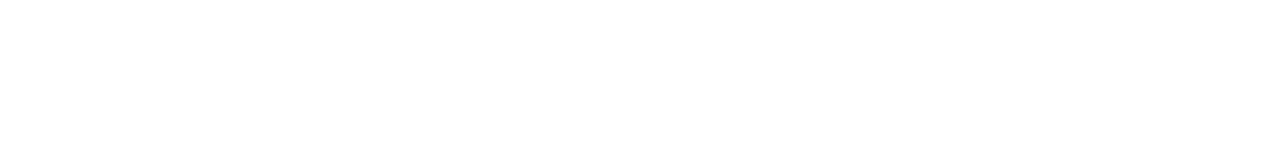
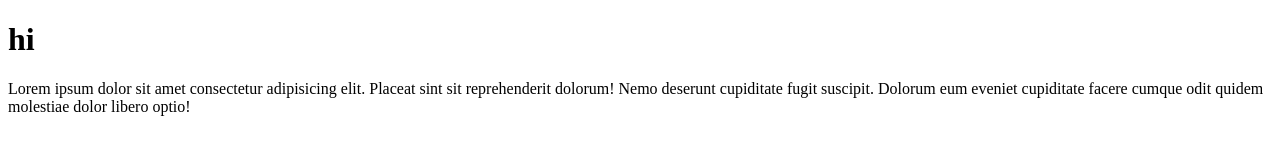
Before and after one commit to TOWHID016/programming-hero, a plain HTML site: page Index.html in a window 1280 px wide. Drawn offline with Linux system fonts and the light colour scheme.

Commit message:
Tring to push coad to github

```diff
--- a/Index.html
+++ b/Index.html
@@ -6,6 +6,7 @@
     <title>My first ever Github Repo </title>
 </head>
 <body>
-
+    <h1>hi</h1>
+    <p>Lorem ipsum dolor sit amet consectetur adipisicing elit. Placeat sint sit reprehenderit dolorum! Nemo deserunt cupiditate fugit suscipit. Dolorum eum eveniet cupiditate facere cumque odit quidem molestiae dolor libero optio!</p>
 </body>
 </html>
```
